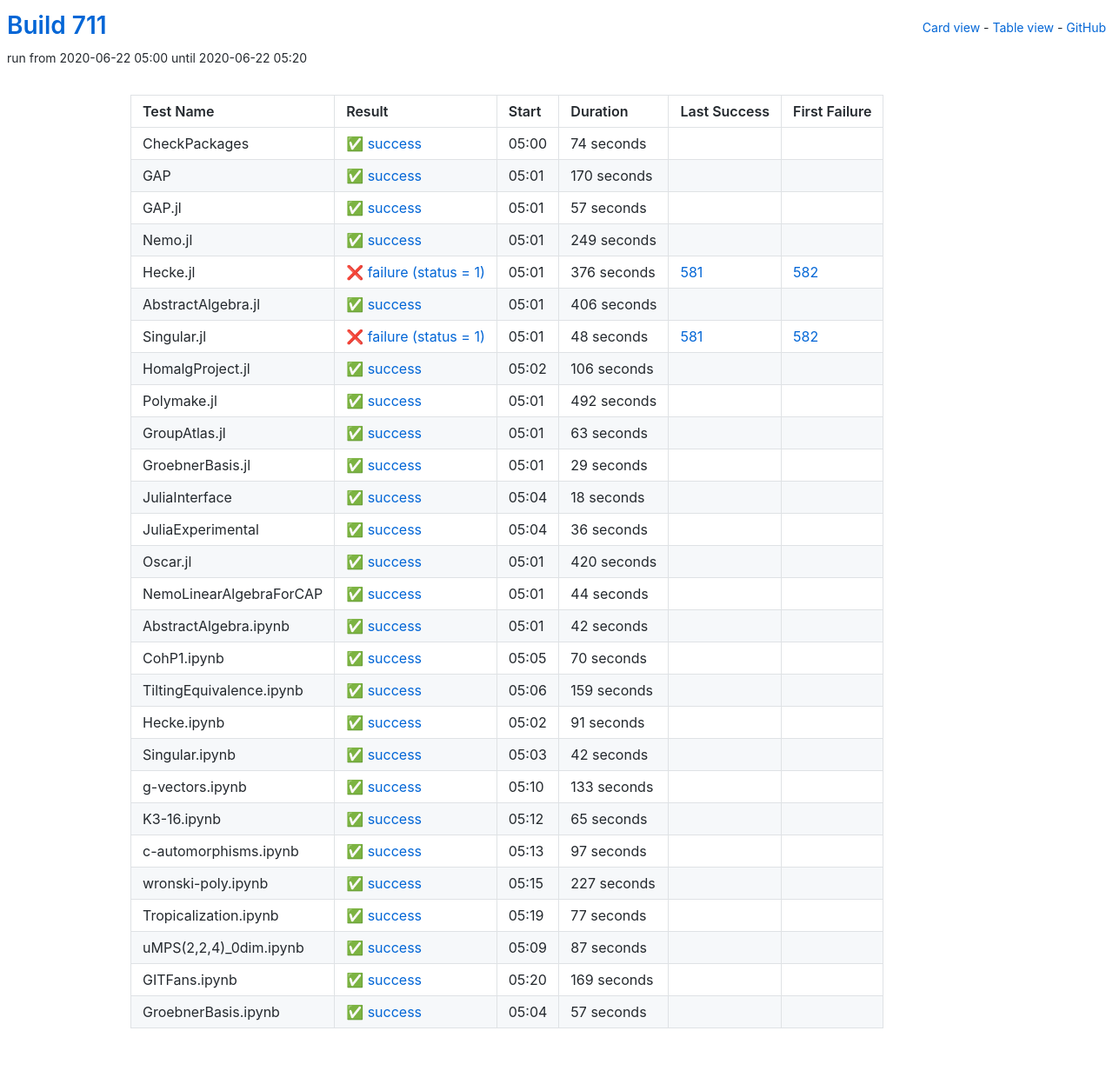
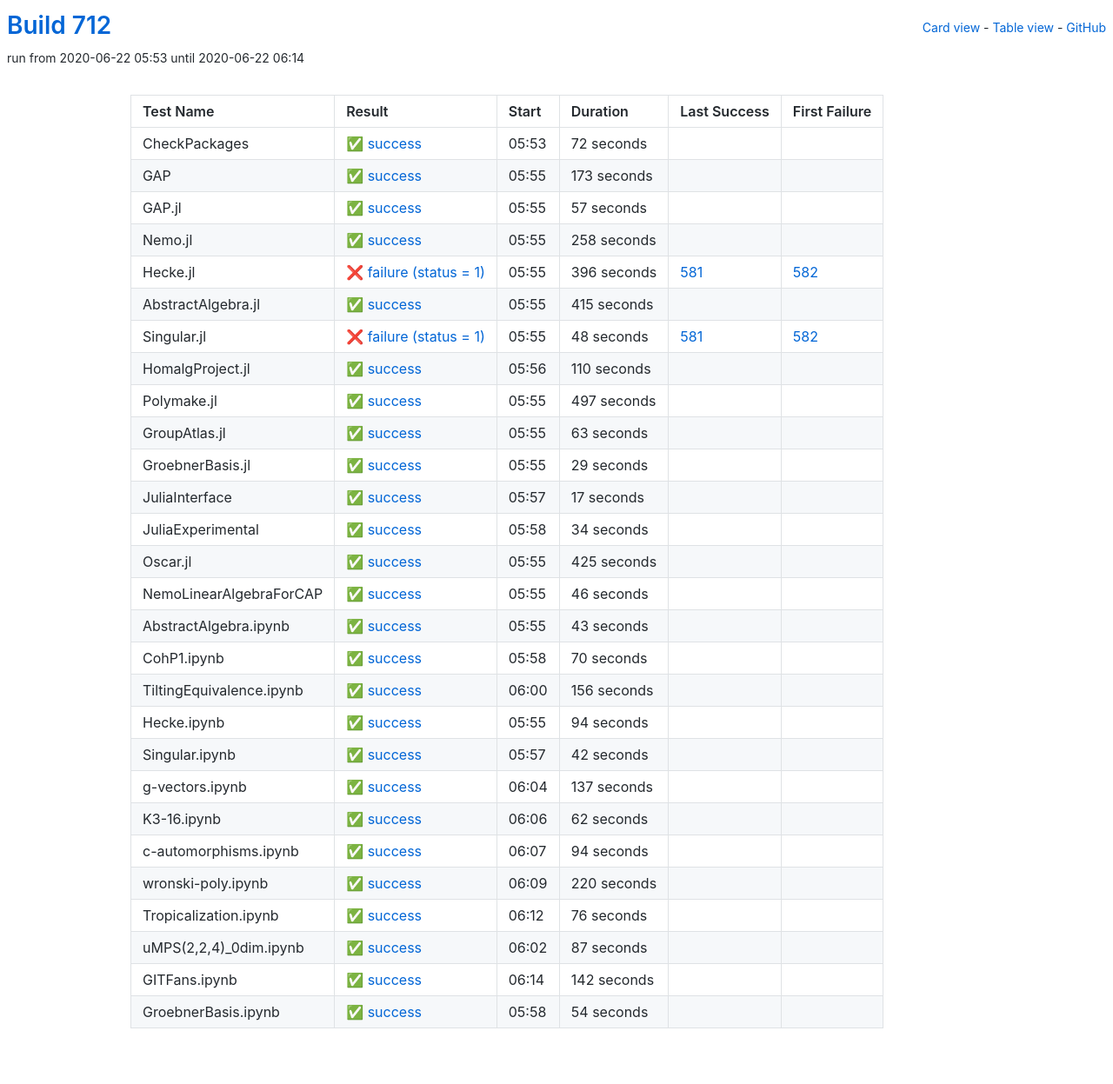
Before and after one commit to oscar-system/oscar-ci-status-1.4, a Jekyll site: the page built from table.html, in a window 1280 px wide. Shown: the whole page at 87% size. Built offline with Jekyll 4.4.1, drawn with Linux system fonts in a browser that asks for light colours.

Commit message:
Build #712

```diff
--- a/_data/ci.yml
+++ b/_data/ci.yml
@@ -1,6 +1,6 @@
 ---
-build: 711
-build_url: https://oscarci.mathematik.uni-kl.de/job/oscar-julia-1.4/711/
+build: 712
+build_url: https://oscarci.mathematik.uni-kl.de/job/oscar-julia-1.4/712/
 job: oscar-julia-1.4
 organization: oscar-system
 repo: oscar-ci-status-1.4
@@ -8,32 +8,32 @@ repourl: https://github.com/oscar-system/oscar-ci-status-1.4
 tests:
 - name: CheckPackages
   id: checkpackages
-  log: https://oscarci.mathematik.uni-kl.de/job/oscar-julia-1.4/711/artifact/logs/build-711/CheckPackages.log
-  start: 2020-06-22 05:00
+  log: https://oscarci.mathematik.uni-kl.de/job/oscar-julia-1.4/712/artifact/logs/build-712/CheckPackages.log
+  start: 2020-06-22 05:53
   success: true
   exitcode: 0
   status: success
-  duration: 74
+  duration: 72
   last_success: false
   last_success_url:
   first_failure: false
   first_failure_url:
 - name: GAP
   id: gap
-  log: https://oscarci.mathematik.uni-kl.de/job/oscar-julia-1.4/711/artifact/logs/build-711/GAP.log
-  start: 2020-06-22 05:01
+  log: https://oscarci.mathematik.uni-kl.de/job/oscar-julia-1.4/712/artifact/logs/build-712/GAP.log
+  start: 2020-06-22 05:55
   success: true
   exitcode: 0
   status: success
-  duration: 170
+  duration: 173
   last_success: false
   last_success_url:
   first_failure: false
   first_failure_url:
 - name: GAP.jl
   id: gap-jl
-  log: https://oscarci.mathematik.uni-kl.de/job/oscar-julia-1.4/711/artifact/logs/build-711/GAP.jl.log
-  start: 2020-06-22 05:01
+  log: https://oscarci.mathematik.uni-kl.de/job/oscar-julia-1.4/712/artifact/logs/build-712/GAP.jl.log
+  start: 2020-06-22 05:55
   success: true
   exitcode: 0
   status: success
@@ -44,44 +44,44 @@ tests:
   first_failure_url:
 - name: Nemo.jl
   id: nemo-jl
-  log: https://oscarci.mathematik.uni-kl.de/job/oscar-julia-1.4/711/artifact/logs/build-711/Nemo.jl.log
-  start: 2020-06-22 05:01
+  log: https://oscarci.mathematik.uni-kl.de/job/oscar-julia-1.4/712/artifact/logs/build-712/Nemo.jl.log
+  start: 2020-06-22 05:55
   success: true
   exitcode: 0
   status: success
-  duration: 249
+  duration: 258
   last_success: false
   last_success_url:
   first_failure: false
   first_failure_url:
 - name: Hecke.jl
   id: hecke-jl
-  log: https://oscarci.mathematik.uni-kl.de/job/oscar-julia-1.4/711/artifact/logs/build-711/Hecke.jl.log
-  start: 2020-06-22 05:01
+  log: https://oscarci.mathematik.uni-kl.de/job/oscar-julia-1.4/712/artifact/logs/build-712/Hecke.jl.log
+  start: 2020-06-22 05:55
   success: false
   exitcode: 1
   status: failure
-  duration: 376
+  duration: 396
   last_success: 581
   last_success_url: https://oscarci.mathematik.uni-kl.de/job/oscar-julia-1.4/581/
   first_failure: 582
   first_failure_url: https://oscarci.mathematik.uni-kl.de/job/oscar-julia-1.4/582/
 - name: AbstractAlgebra.jl
   id: abstractalgebra-jl
-  log: https://oscarci.mathematik.uni-kl.de/job/oscar-julia-1.4/711/artifact/logs/build-711/AbstractAlgebra.jl.log
-  start: 2020-06-22 05:01
+  log: https://oscarci.mathematik.uni-kl.de/job/oscar-julia-1.4/712/artifact/logs/build-712/AbstractAlgebra.jl.log
+  start: 2020-06-22 05:55
   success: true
   exitcode: 0
   status: success
-  duration: 406
+  duration: 415
   last_success: false
   last_success_url:
   first_failure: false
   first_failure_url:
 - name: Singular.jl
   id: singular-jl
-  log: https://oscarci.mathematik.uni-kl.de/job/oscar-julia-1.4/711/artifact/logs/build-711/Singular.jl.log
-  start: 2020-06-22 05:01
+  log: https://oscarci.mathematik.uni-kl.de/job/oscar-julia-1.4/712/artifact/logs/build-712/Singular.jl.log
+  start: 2020-06-22 05:55
   success: false
   exitcode: 1
   status: failure
@@ -92,32 +92,32 @@ tests:
   first_failure_url: https://oscarci.mathematik.uni-kl.de/job/oscar-julia-1.4/582/
 - name: HomalgProject.jl
   id: homalgproject-jl
-  log: https://oscarci.mathematik.uni-kl.de/job/oscar-julia-1.4/711/artifact/logs/build-711/HomalgProject.jl.log
-  start: 2020-06-22 05:02
+  log: https://oscarci.mathematik.uni-kl.de/job/oscar-julia-1.4/712/artifact/logs/build-712/HomalgProject.jl.log
+  start: 2020-06-22 05:56
   success: true
   exitcode: 0
   status: success
-  duration: 106
+  duration: 110
   last_success: false
   last_success_url:
   first_failure: false
   first_failure_url:
 - name: Polymake.jl
   id: polymake-jl
-  log: https://oscarci.mathematik.uni-kl.de/job/oscar-julia-1.4/711/artifact/logs/build-711/Polymake.jl.log
-  start: 2020-06-22 05:01
+  log: https://oscarci.mathematik.uni-kl.de/job/oscar-julia-1.4/712/artifact/logs/build-712/Polymake.jl.log
+  start: 2020-06-22 05:55
   success: true
   exitcode: 0
   status: success
-  duration: 492
+  duration: 497
   last_success: false
   last_success_url:
   first_failure: false
   first_failure_url:
 - name: GroupAtlas.jl
   id: groupatlas-jl
-  log: https://oscarci.mathematik.uni-kl.de/job/oscar-julia-1.4/711/artifact/logs/build-711/GroupAtlas.jl.log
-  start: 2020-06-22 05:01
+  log: https://oscarci.mathematik.uni-kl.de/job/oscar-julia-1.4/712/artifact/logs/build-712/GroupAtlas.jl.log
+  start: 2020-06-22 05:55
   success: true
   exitcode: 0
   status: success
@@ -128,8 +128,8 @@ tests:
   first_failure_url:
 - name: GroebnerBasis.jl
   id: groebnerbasis-jl
-  log: https://oscarci.mathematik.uni-kl.de/job/oscar-julia-1.4/711/artifact/logs/build-711/GroebnerBasis.jl.log
-  start: 2020-06-22 05:01
+  log: https://oscarci.mathematik.uni-kl.de/job/oscar-julia-1.4/712/artifact/logs/build-712/GroebnerBasis.jl.log
+  start: 2020-06-22 05:55
   success: true
   exitcode: 0
   status: success
@@ -140,68 +140,68 @@ tests:
   first_failure_url:
 - name: JuliaInterface
   id: juliainterface
-  log: https://oscarci.mathematik.uni-kl.de/job/oscar-julia-1.4/711/artifact/logs/build-711/JuliaInterface.log
-  start: 2020-06-22 05:04
+  log: https://oscarci.mathematik.uni-kl.de/job/oscar-julia-1.4/712/artifact/logs/build-712/JuliaInterface.log
+  start: 2020-06-22 05:57
   success: true
   exitcode: 0
   status: success
-  duration: 18
+  duration: 17
   last_success: false
   last_success_url:
   first_failure: false
   first_failure_url:
 - name: JuliaExperimental
   id: juliaexperimental
-  log: https://oscarci.mathematik.uni-kl.de/job/oscar-julia-1.4/711/artifact/logs/build-711/JuliaExperimental.log
-  start: 2020-06-22 05:04
+  log: https://oscarci.mathematik.uni-kl.de/job/oscar-julia-1.4/712/artifact/logs/build-712/JuliaExperimental.log
+  start: 2020-06-22 05:58
   success: true
   exitcode: 0
   status: success
-  duration: 36
+  duration: 34
   last_success: false
   last_success_url:
   first_failure: false
   first_failure_url:
 - name: Oscar.jl
   id: oscar-jl
-  log: https://oscarci.mathematik.uni-kl.de/job/oscar-julia-1.4/711/artifact/logs/build-711/Oscar.jl.log
-  start: 2020-06-22 05:01
+  log: https://oscarci.mathematik.uni-kl.de/job/oscar-julia-1.4/712/artifact/logs/build-712/Oscar.jl.log
+  start: 2020-06-22 05:55
   success: true
   exitcode: 0
   status: success
-  duration: 420
+  duration: 425
   last_success: false
   last_success_url:
   first_failure: false
   first_failure_url:
 - name: NemoLinearAlgebraForCAP
   id: nemolinearalgebraforcap
-  log: https://oscarci.mathematik.uni-kl.de/job/oscar-julia-1.4/711/artifact/logs/build-711/NemoLinearAlgebraForCAP.log
-  start: 2020-06-22 05:01
+  log: https://oscarci.mathematik.uni-kl.de/job/oscar-julia-1.4/712/artifact/logs/build-712/NemoLinearAlgebraForCAP.log
+  start: 2020-06-22 05:55
   success: true
   exitcode: 0
   status: success
-  duration: 44
+  duration: 46
   last_success: false
   last_success_url:
   first_failure: false
   first_failure_url:
 - name: AbstractAlgebra.ipynb
   id: abstractalgebra-ipynb
-  log: https://oscarci.mathematik.uni-kl.de/job/oscar-julia-1.4/711/artifact/logs/build-711/AbstractAlgebra.ipynb.log
-  start: 2020-06-22 05:01
+  log: https://oscarci.mathematik.uni-kl.de/job/oscar-julia-1.4/712/artifact/logs/build-712/AbstractAlgebra.ipynb.log
+  start: 2020-06-22 05:55
   success: true
   exitcode: 0
   status: success
-  duration: 42
+  duration: 43
   last_success: false
   last_success_url:
   first_failure: false
   first_failure_url:
 - name: CohP1.ipynb
   id: cohp1-ipynb
-  log: https://oscarci.mathematik.uni-kl.de/job/oscar-julia-1.4/711/artifact/logs/build-711/CohP1.ipynb.log
-  start: 2020-06-22 05:05
+  log: https://oscarci.mathematik.uni-kl.de/job/oscar-julia-1.4/712/artifact/logs/build-712/CohP1.ipynb.log
+  start: 2020-06-22 05:58
   success: true
   exitcode: 0
   status: success
@@ -212,32 +212,32 @@ tests:
   first_failure_url:
 - name: TiltingEquivalence.ipynb
   id: tiltingequivalence-ipynb
-  log: https://oscarci.mathematik.uni-kl.de/job/oscar-julia-1.4/711/artifact/logs/build-711/TiltingEquivalence.ipynb.log
-  start: 2020-06-22 05:06
+  log: https://oscarci.mathematik.uni-kl.de/job/oscar-julia-1.4/712/artifact/logs/build-712/TiltingEquivalence.ipynb.log
+  start: 2020-06-22 06:00
   success: true
   exitcode: 0
   status: success
-  duration: 159
+  duration: 156
   last_success: false
   last_success_url:
   first_failure: false
   first_failure_url:
 - name: Hecke.ipynb
   id: hecke-ipynb
-  log: https://oscarci.mathematik.uni-kl.de/job/oscar-julia-1.4/711/artifact/logs/build-711/Hecke.ipynb.log
-  start: 2020-06-22 05:02
+  log: https://oscarci.mathematik.uni-kl.de/job/oscar-julia-1.4/712/artifact/logs/build-712/Hecke.ipynb.log
+  start: 2020-06-22 05:55
   success: true
   exitcode: 0
   status: success
-  duration: 91
+  duration: 94
   last_success: false
   last_success_url:
   first_failure: false
   first_failure_url:
 - name: Singular.ipynb
   id: singular-ipynb
-  log: https://oscarci.mathematik.uni-kl.de/job/oscar-julia-1.4/711/artifact/logs/build-711/Singular.ipynb.log
-  start: 2020-06-22 05:03
+  log: https://oscarci.mathematik.uni-kl.de/job/oscar-julia-1.4/712/artifact/logs/build-712/Singular.ipynb.log
+  start: 2020-06-22 05:57
   success: true
   exitcode: 0
   status: success
@@ -248,68 +248,68 @@ tests:
   first_failure_url:
 - name: g-vectors.ipynb
   id: g-vectors-ipynb
-  log: https://oscarci.mathematik.uni-kl.de/job/oscar-julia-1.4/711/artifact/logs/build-711/g-vectors.ipynb.log
-  start: 2020-06-22 05:10
+  log: https://oscarci.mathematik.uni-kl.de/job/oscar-julia-1.4/712/artifact/logs/build-712/g-vectors.ipynb.log
+  start: 2020-06-22 06:04
   success: true
   exitcode: 0
   status: success
-  duration: 133
+  duration: 137
   last_success: false
   last_success_url:
   first_failure: false
   first_failure_url:
 - name: K3-16.ipynb
   id: k3-16-ipynb
-  log: https://oscarci.mathematik.uni-kl.de/job/oscar-julia-1.4/711/artifact/logs/build-711/K3-16.ipynb.log
-  start: 2020-06-22 05:12
+  log: https://oscarci.mathematik.uni-kl.de/job/oscar-julia-1.4/712/artifact/logs/build-712/K3-16.ipynb.log
+  start: 2020-06-22 06:06
   success: true
   exitcode: 0
   status: success
-  duration: 65
+  duration: 62
   last_success: false
   last_success_url:
   first_failure: false
   first_failure_url:
 - name: c-automorphisms.ipynb
   id: c-automorphisms-ipynb
-  log: https://oscarci.mathematik.uni-kl.de/job/oscar-julia-1.4/711/artifact/logs/build-711/c-automorphisms.ipynb.log
-  start: 2020-06-22 05:13
+  log: https://oscarci.mathematik.uni-kl.de/job/oscar-julia-1.4/712/artifact/logs/build-712/c-automorphisms.ipynb.log
+  start: 2020-06-22 06:07
   success: true
   exitcode: 0
   status: success
-  duration: 97
+  duration: 94
   last_success: false
   last_success_url:
   first_failure: false
   first_failure_url:
 - name: wronski-poly.ipynb
   id: wronski-poly-ipynb
-  log: https://oscarci.mathematik.uni-kl.de/job/oscar-julia-1.4/711/artifact/logs/build-711/wronski-poly.ipynb.log
-  start: 2020-06-22 05:15
+  log: https://oscarci.mathematik.uni-kl.de/job/oscar-julia-1.4/712/artifact/logs/build-712/wronski-poly.ipynb.log
+  start: 2020-06-22 06:09
   success: true
   exitcode: 0
   status: success
-  duration: 227
+  duration: 220
   last_success: false
   last_success_url:
   first_failure: false
   first_failure_url:
 - name: Tropicalization.ipynb
   id: tropicalization-ipynb
-  log: https://oscarci.mathematik.uni-kl.de/job/oscar-julia-1.4/711/artifact/logs/build-711/Tropicalization.ipynb.log
-  start: 2020-06-22 05:19
+  log: https://oscarci.mathematik.uni-kl.de/job/oscar-julia-1.4/712/artifact/logs/build-712/Tropicalization.ipynb.log
+  start: 2020-06-22 06:12
   success: true
   exitcode: 0
   status: success
-  duration: 77
+  duration: 76
   last_success: false
   last_success_url:
   first_failure: false
   first_failure_url:
 - name: uMPS(2,2,4)_0dim.ipynb
   id: umps-2-2-4-0dim-ipynb
-  log: https://oscarci.mathematik.uni-kl.de/job/oscar-julia-1.4/711/artifact/logs/build-711/uMPS-2-2-4-_0dim.ipynb.log
-  start: 2020-06-22 05:09
+  log: https://oscarci.mathematik.uni-kl.de/job/oscar-julia-1.4/712/artifact/logs/build-712/uMPS-2-2-4-_0dim.ipynb.log
+  start: 2020-06-22 06:02
   success: true
   exitcode: 0
   status: success
@@ -320,24 +320,24 @@ tests:
   first_failure_url:
 - name: GITFans.ipynb
   id: gitfans-ipynb
-  log: https://oscarci.mathematik.uni-kl.de/job/oscar-julia-1.4/711/artifact/logs/build-711/GITFans.ipynb.log
-  start: 2020-06-22 05:20
+  log: https://oscarci.mathematik.uni-kl.de/job/oscar-julia-1.4/712/artifact/logs/build-712/GITFans.ipynb.log
+  start: 2020-06-22 06:14
   success: true
   exitcode: 0
   status: success
-  duration: 169
+  duration: 142
   last_success: false
   last_success_url:
   first_failure: false
   first_failure_url:
 - name: GroebnerBasis.ipynb
   id: groebnerbasis-ipynb
-  log: https://oscarci.mathematik.uni-kl.de/job/oscar-julia-1.4/711/artifact/logs/build-711/GroebnerBasis.ipynb.log
-  start: 2020-06-22 05:04
+  log: https://oscarci.mathematik.uni-kl.de/job/oscar-julia-1.4/712/artifact/logs/build-712/GroebnerBasis.ipynb.log
+  start: 2020-06-22 05:58
   success: true
   exitcode: 0
   status: success
-  duration: 57
+  duration: 54
   last_success: false
   last_success_url:
   first_failure: false
```
Also changed, not shown: README.md.
